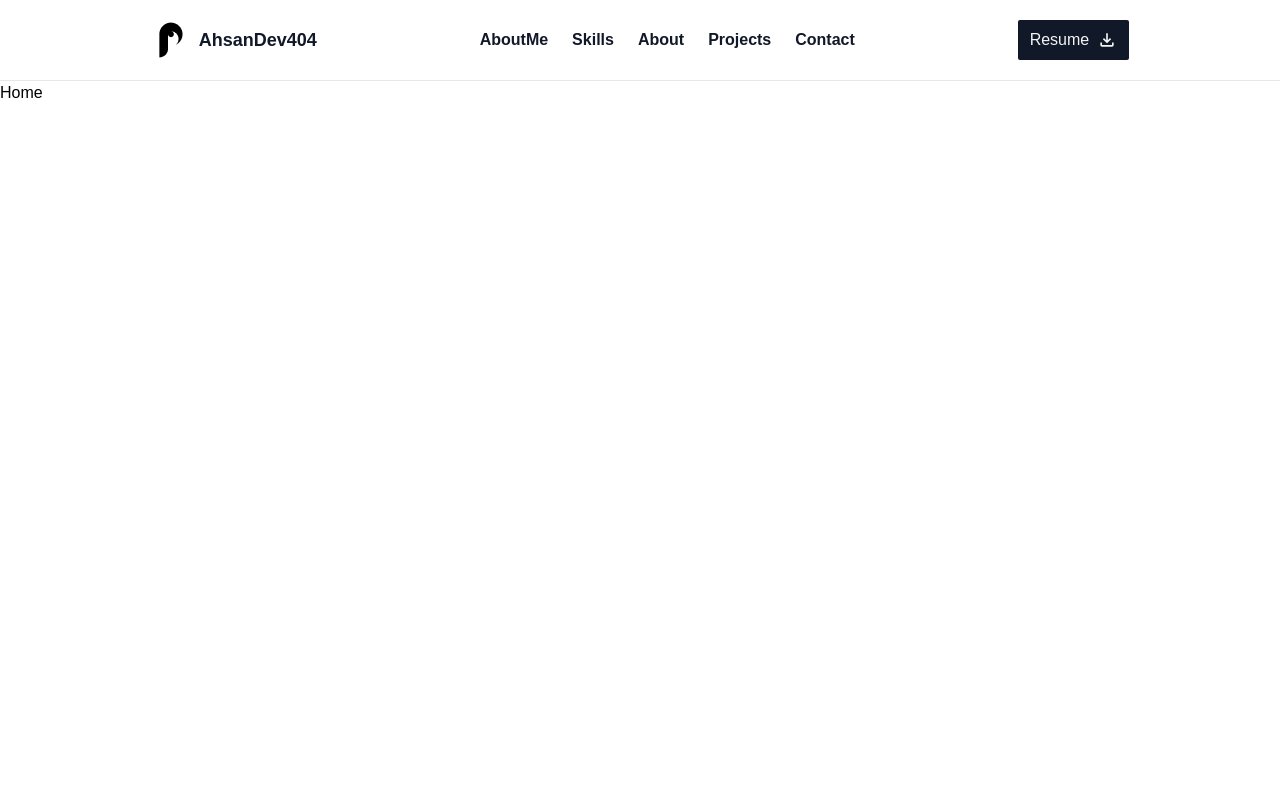
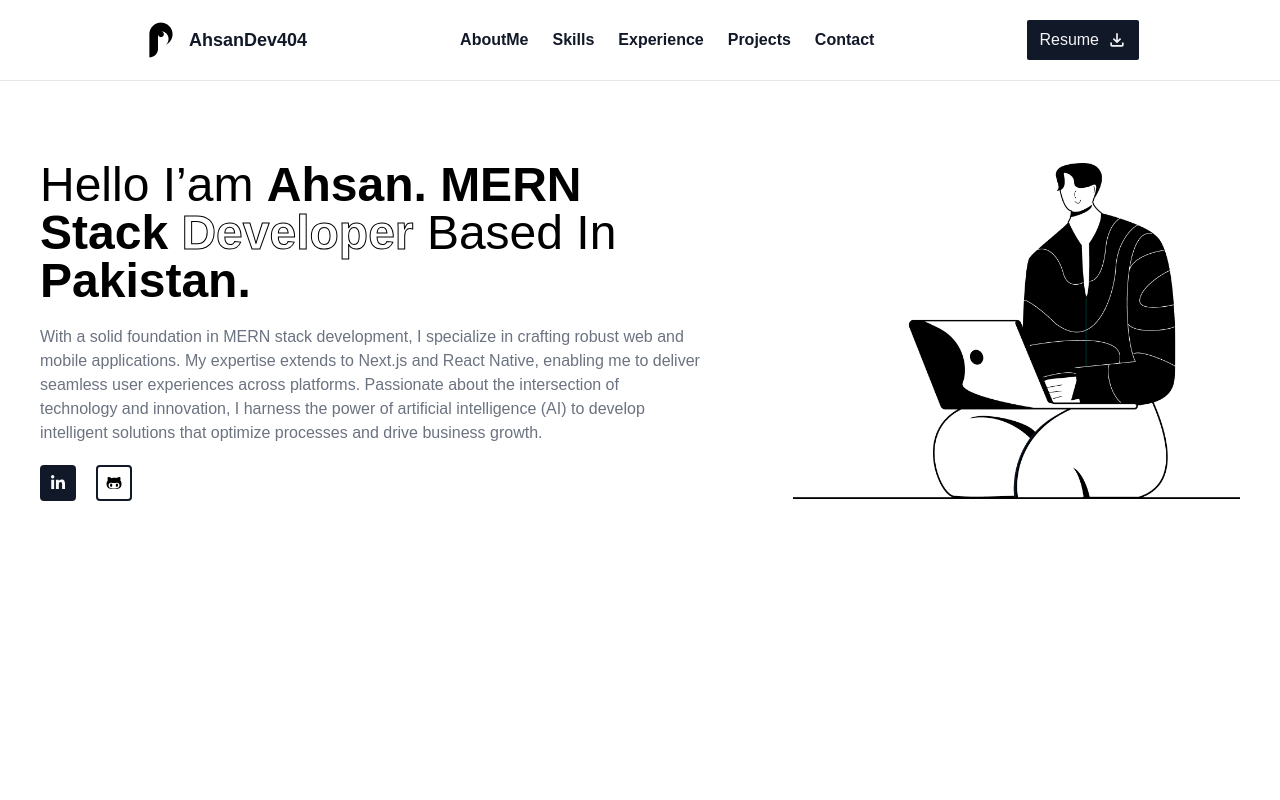
Before and after one commit to AhsanDev404/portfolio, a Next.js app: page / in a window 1280 px wide. Shown: the top 800 px of the page. Built offline with nearby package versions, Linux system fonts and the light colour scheme.

Commit message:
about section complete

```diff
--- /dev/null
+++ b/app/components/AboutMe.tsx
@@ -0,0 +1,46 @@
+import React from "react";
+import constant from "../utils/constants.json";
+import Image from "next/image";
+import { heroFemale, heroMale } from "../utils/assets";
+import { FaGithubAlt } from "react-icons/fa";
+import { FaLinkedinIn } from "react-icons/fa";
+import Link from "next/link";
+
+export default function AboutMe() {
+  return (
+    <div className="h-[80vh] py-10">
+      <div className="flex lg:flex-row flex-col-reverse gap-5 justify-center items-center">
+        <div>
+          <p className="text-2xl  lg:text-5xl leading-tight">
+            Hello I’am{" "}
+            <span className="font-bold">
+              {constant.fullName}. {constant.type}{" "}
+            </span>{" "}
+            <span className=" font-extrabold text-transparent border-text">
+              Developer
+            </span>{" "}
+            Based In <span className="font-bold">{constant.country}.</span>{" "}
+          </p>
+          <p className="my-5 text-gray-500">{constant.description}</p>
+          <div className="flex gap-5">
+            {constant.links.map((item: any, index) => (
+              <Link
+                rel="noopener noreferrer"
+                target="_blank"
+                className={` rounded border-2 border-gray-900 p-2 ${
+                  item.name == "linkedin" && "bg-gray-900 text-gray-50"
+                } `}
+                href={item.link}
+                key={index}
+              >
+                {item.name == "linkedin" ? <FaLinkedinIn /> : <FaGithubAlt />}
+              </Link>
+            ))}
+          </div>
+        </div>
+        <div></div>
+        <Image className={`w-full ${constant.gender === 'female' ? "lg:w-5/12" : "lg:w-5/12"}`} src={constant.gender === 'female' ? heroFemale : heroMale} alt="hero image" />
+      </div>
+    </div>
+  );
+}
--- a/app/components/Header.tsx
+++ b/app/components/Header.tsx
@@ -18,7 +18,7 @@ const navButtons: NavButtons[] = [
     name: "Skills",
   },
   {
-    name: "About",
+    name: "Experience",
   },
   {
     name: "Projects",
@@ -36,12 +36,12 @@ export default function Header() {
   };
 
   return (
-    <div className="flex items-center justify-around md:justify-evenly text-gray-900 py-2 md:py-5 border-b ">
+    <div className="flex items-center justify-around lg:justify-evenly text-gray-900 py-2 md:py-5 border-b ">
       <div className="flex items-center gap-2">
         <Image src={logo} alt="logo" />
         <h5 className="font-bold text-lg">{constant.name}</h5>
       </div>
-      <div className="hidden md:block">
+      <div className="hidden lg:block">
         {navButtons.map((item: NavButtons, index) => (
           <button
             className="mx-3 font-semibold hover:text-gray-500"
@@ -51,19 +51,19 @@ export default function Header() {
           </button>
         ))}
       </div>
-      <div className="hidden md:block">
+      <div className="hidden lg:block">
         <button className="flex items-center gap-2 bg-gray-900 text-gray-100 py-2 px-3 rounded-sm">
           Resume <MdOutlineFileDownload size={20} />
         </button>
       </div>
-      <div className="block md:hidden">
+      <div className="block lg:hidden">
         <button onClick={toggleMenu}>
           <RxHamburgerMenu size={20} />
         </button>
       </div>
       {menuOpen && (
         <div className="fixed inset-0 mt-14 flex items-start  justify-center bg-gray-50 bg-opacity-900 z-50">
-          <div className="bg-white border shadow-xl p-4 m-2 rounded-lg w-screen max-w-md ">
+          <div className="bg-white border shadow-xl p-4 m-2 rounded-lg w-screen max-w-lg ">
             <div className="flex justify-end">
               <button
                 className="p-2 rounded-full bg-gray-900 text-gray-50 "
@@ -82,10 +82,10 @@ export default function Header() {
               </button>
             ))}
             <button
-              className="w-full flex gap-2 justify-center py-2 px-4 mt-2 bg-gray-900 text-gray-100 rounded-md hover:bg-gray-800"
+              className="w-full flex gap-2 justify-center py-2 px-4 mt-2 bg-gray-900 text-gray-100 rounded-lg hover:bg-gray-800"
               onClick={toggleMenu}
             >
-              Resume <MdOutlineFileDownload size={20} />
+              Resume <lgOutlineFileDownload size={20} />
             </button>
           </div>
         </div>
--- a/app/globals.css
+++ b/app/globals.css
@@ -7,3 +7,7 @@ html {
   font-family: "Sora", sans-serif;
 
 }
+.border-text {
+  -webkit-text-stroke-width: 1px; /* Width of the border */
+  -webkit-text-stroke-color: black; /* Color of the border */
+}
--- a/app/page.tsx
+++ b/app/page.tsx
@@ -1,7 +1,10 @@
 import React from 'react'
+import AboutMe from './components/AboutMe'
 
 export default function Home() {
   return (
-    <div className='min-h-screen'>Home</div>
+    <div className='p-5 md:p-10'>
+      <AboutMe />
+    </div>
   )
 }
--- a/app/utils/assets.js
+++ b/app/utils/assets.js
@@ -1,5 +1,7 @@
 import logo from "../../public/logo.png"
 import logoWhite from "../../public/logoWhite.png"
+import heroMale from "../../public/heroMale.png"
+import heroFemale from "../../public/heroFemale.png"
 
 
-export {logo , logoWhite}
+export {logo , logoWhite , heroMale , heroFemale}
--- a/app/utils/constants.json
+++ b/app/utils/constants.json
@@ -1,3 +1,18 @@
 {
-    "name": "AhsanDev404"
+    "name": "AhsanDev404",
+    "fullName": "Ahsan",
+    "gender": "male",
+    "type": "MERN Stack",
+    "country": "Pakistan",
+    "description": "With a solid foundation in MERN stack development, I specialize in crafting robust web and mobile applications. My expertise extends to Next.js and React Native, enabling me to deliver seamless user experiences across platforms. Passionate about the intersection of technology and innovation, I harness the power of artificial intelligence (AI) to develop intelligent solutions that optimize processes and drive business growth.",
+    "links": [
+        {
+            "name": "linkedin",
+            "link": "https://www.linkedin.com/in/ahsandev404/"
+        },
+        {
+            "name": "github",
+            "link": "https://github.com/AhsanDev404"
+        }
+    ]
 }
```
Also changed, not shown: public/heroFemale.png (added), public/heroMale.png (added).
